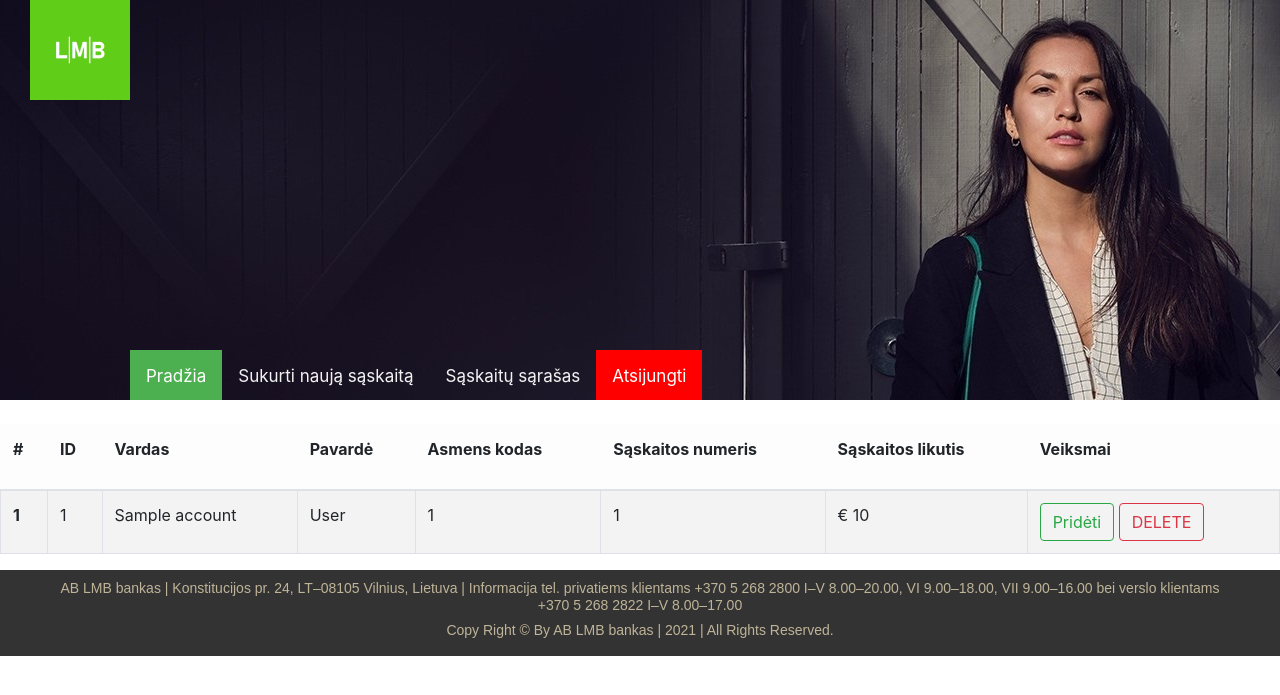
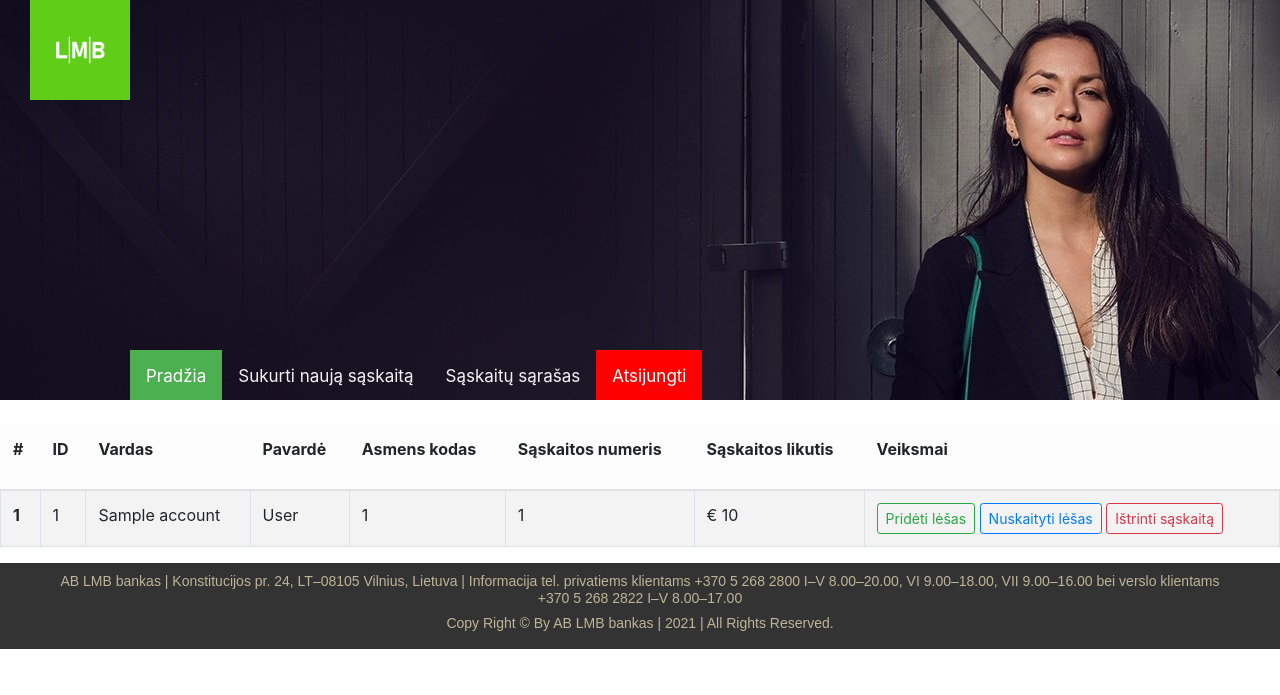
Before and after one commit to LaimonasMas/Virtual_Bank_Application_OOP, a PHP site: the page made by views/list.php in a window 1280 px wide. Shown: the top 695 px of the page. Run offline with PHP 8.4, Linux system fonts and the light colour scheme; the template is opened without the code that fills it: most values are stand-ins (such as "Sample title", 1, 10 or a date in 2020); some libraries are stand-ins or nearby versions.

Commit message:
nukilinta lentele

```diff
--- a/data/accounts.json
+++ b/data/accounts.json
@@ -1 +1 @@
-[{"id":1,"name":"Laimonas","surname":"Masionis","personalID":"38607093257","accountNumber":"LT97 7044 0476 2186 1211","amount":6100},{"id":2,"name":"R\u016bta","surname":"Masionien\u0117","personalID":"48509192564","accountNumber":"LT72 7044 0007 3714 2498","amount":60000}]
+[{"id":1,"name":"Laimonas","surname":"Masionis","personalID":"38607093257","accountNumber":"LT97 7044 0476 2186 1211","amount":7300},{"id":2,"name":"R\u016bta","surname":"Masionien\u0117","personalID":"48509192564","accountNumber":"LT72 7044 0007 3714 2498","amount":72000}]
--- a/views/list.php
+++ b/views/list.php
@@ -43,10 +43,13 @@
         <td>
         <!-- <a class="btn btn-outline-success" href="<?= URL ?>edit/<?= $account->id ?>">EDIT</a> -->
         <form style="display:inline-block;" action="<?= URL ?>edit" method="post">
-            <button type="submit" class="btn btn-outline-success" name="add" value="<?= $account->id ?>">Pridėti</button>
+            <button type="submit" class="btn btn-outline-success btn-sm" name="add" value="<?= $account->id ?>">Pridėti lėšas</button>
+        </form>
+        <form style="display:inline-block;" action="<?= URL ?>edit" method="post">
+            <button type="submit" class="btn btn-outline-primary btn-sm" name="withdraw" value="<?= $account->id ?>">Nuskaityti lėšas</button>
         </form>
         <form style="display:inline-block;" action="<?= URL ?>delete/<?= $account->id ?>" method="post">
-            <button type="submit" class="btn btn-outline-danger">DELETE</button>
+            <button type="submit" class="btn btn-outline-danger btn-sm">Ištrinti sąskaitą</button>
         </form>
         </td>
         </tr>
```
Also changed, not shown: app/AccountController.php (+3 -4 lines), views/edit.php (+14 -5 lines).
